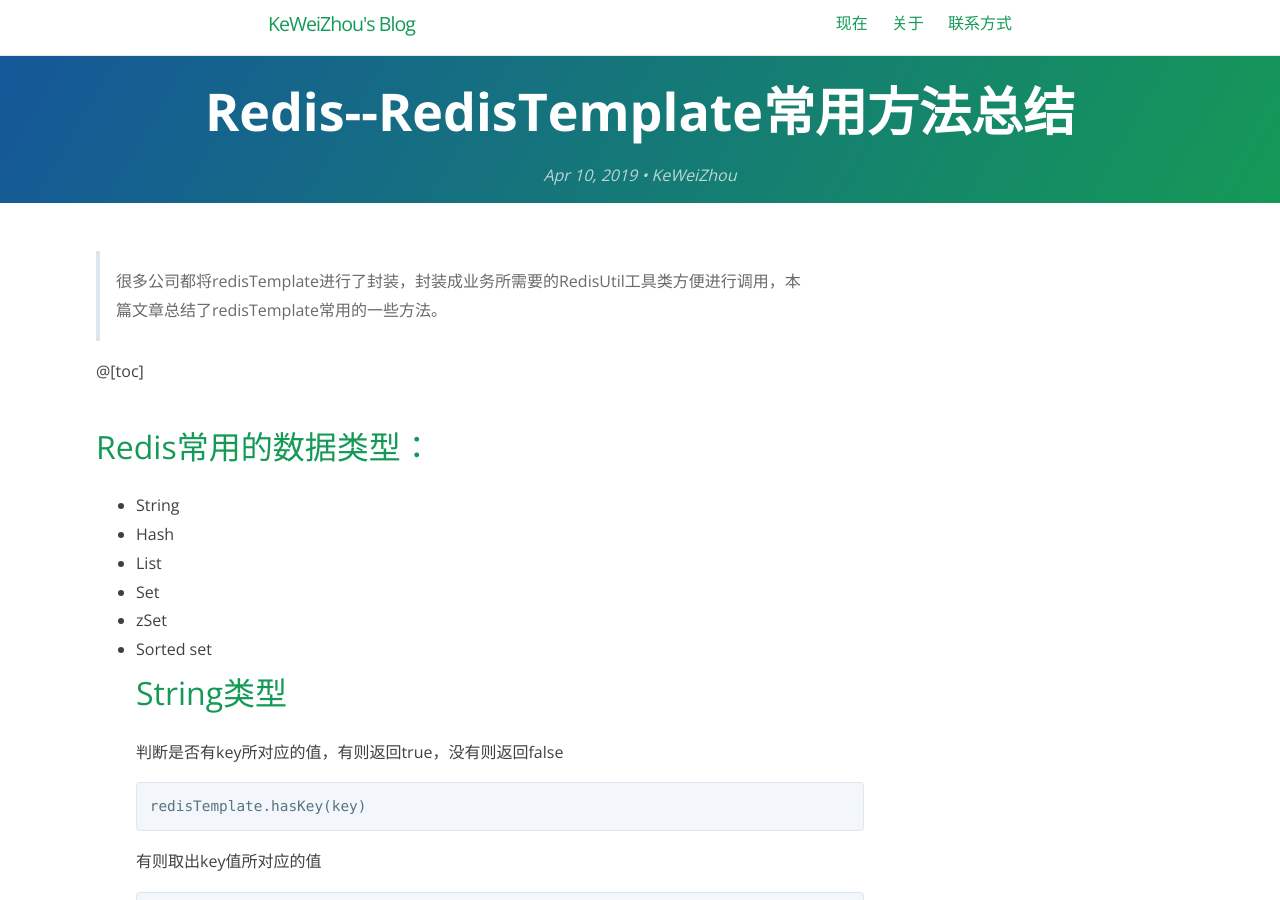
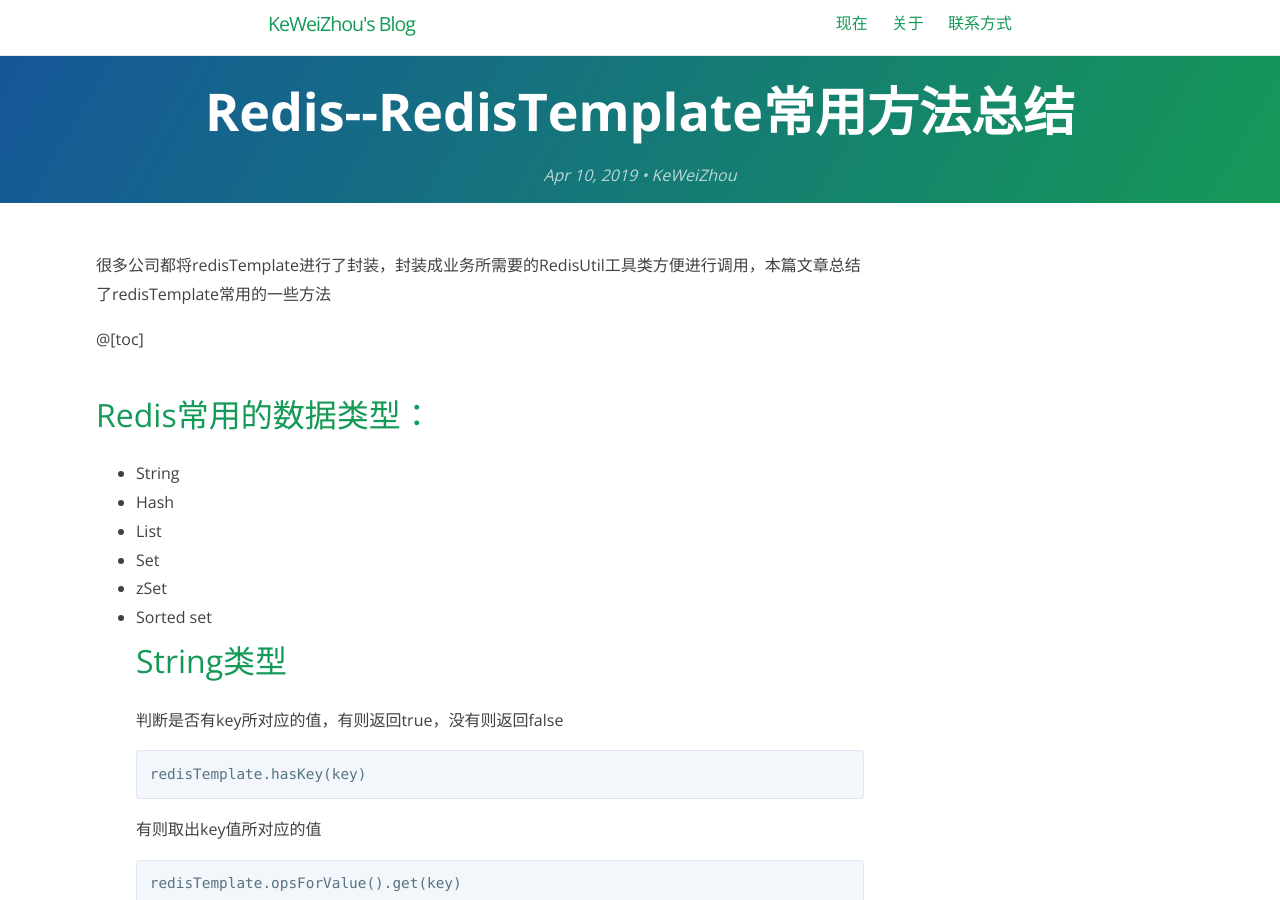
Before and after one commit to nuptkwz/nuptkwz.github.io, a Jekyll site: the page built from _posts/2019-04-10-Redis-RedisTemplate常用方法.md, in a window 1280 px wide and 900 px high. Built offline with Jekyll 4.4.1, drawn with Linux system fonts in a browser that asks for light colours.

Commit message:
文章介绍统一

```diff
--- a/_posts/2019-04-10-Redis-RedisTemplate常用方法.md
+++ b/_posts/2019-04-10-Redis-RedisTemplate常用方法.md
@@ -4,7 +4,7 @@ title: "Redis--RedisTemplate常用方法总结"
 category: 'Redis'
 ---
 
-> 很多公司都将redisTemplate进行了封装，封装成业务所需要的RedisUtil工具类方便进行调用，本篇文章总结了redisTemplate常用的一些方法。
+很多公司都将redisTemplate进行了封装，封装成业务所需要的RedisUtil工具类方便进行调用，本篇文章总结了redisTemplate常用的一些方法
 
 @[toc]
 # Redis常用的数据类型：
```
Also changed, not shown: _posts/2019-02-15-Redis-ubuntu环境下安装redis .md (+1 -1 lines), _posts/2019-11-25-ES-ElasticSearch概念与基本api使用.md (+1 -1 lines).
